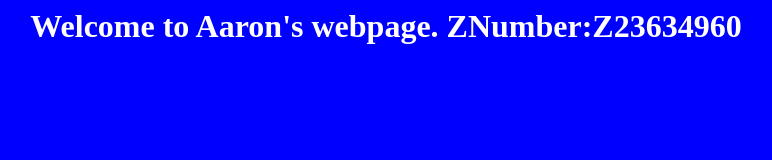
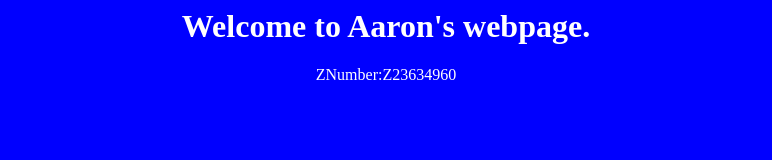
Before and after one commit to ROOTyamDAVE/Webpage, a plain HTML site: page index.html in a window 1280 px wide. Shown: the whole page, without its empty margins (254-1026 px from the left). Drawn offline with Linux system fonts and the light colour scheme.

Commit message:
Update index.html

```diff
--- a/index.html
+++ b/index.html
@@ -3,10 +3,9 @@
   Aaron Tuttle's Webpage
   </title>
 <body>
-  <h1>Welcome to Aaron's webpage.
-        ZNumber:Z23634960</h1>
+  <h1>Welcome to Aaron's webpage.</h1>
   </body>
-
+  ZNumber:Z23634960
   <style>
     body {
       background-color:Blue;
```
